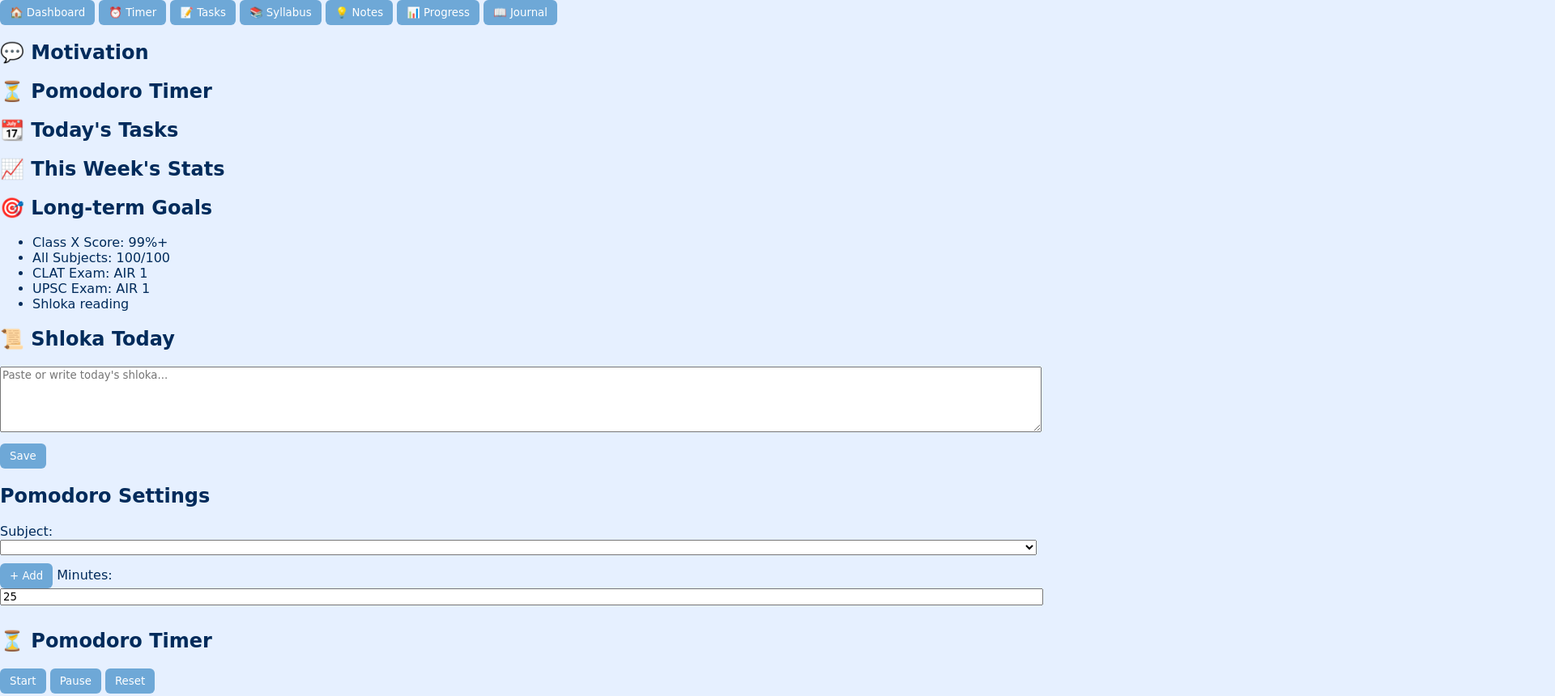
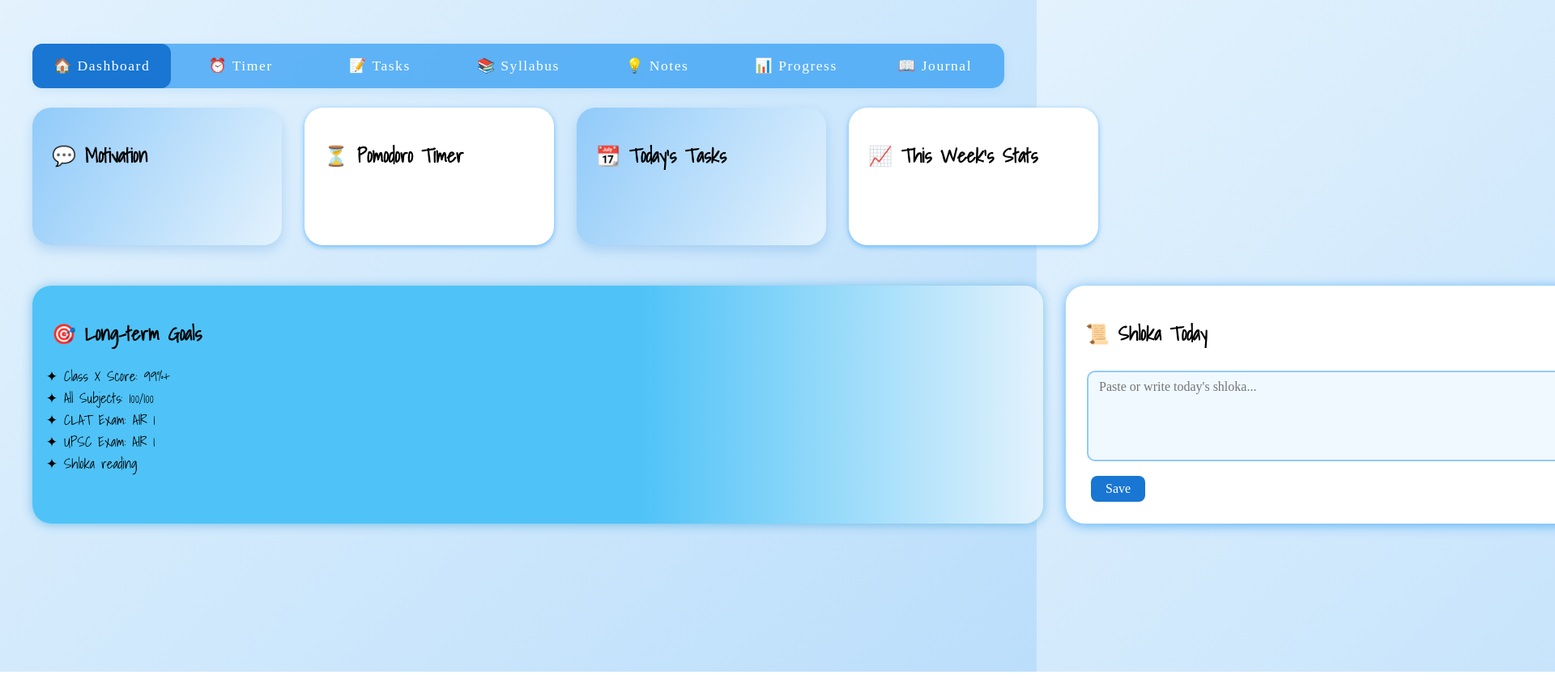
Before and after one commit to vs243-asr/Lakshya, a plain HTML site: page index.html in a window 1280 px wide. Shown: the top 860 px of the page at 81% size, 1920 px wide, since content can reach past the window. After the commit the page ends 830 px from the top, so only its background shows below. Drawn offline with Linux system fonts and the light colour scheme.

Commit message:
Add CSS Style

```diff
--- a/style.css
+++ b/style.css
@@ -1,16 +1,239 @@
-body { margin:0; font-family:'Patrick Hand', cursive; background:#e6f0ff; color:#002b5b;
-  transition: background 0.5s ease;
+
+@import url('https://fonts.googleapis.com/css2?family=Shadows+Into+Light&display=swap');
+/* Replace above with Janice Studies import if you have it */
+
+/* Font fallback for Janice Studies */
+.handwritten {
+  font-family: 'Janice Studies', 'Shadows Into Light', cursive, sans-serif;
 }
-.tab-bar { display:flex; justify-content:space-around; background:#d0e7ff; padding:10px; box-shadow:0 2px 5px rgba(0,0,0,0.1); }
-.tab-button { background:none; border:none; padding:10px 15px; font-size:18px; cursor:pointer; color:#003366; transition: background 0.3s; }
-.tab-button.active, .tab-button:hover { background:#b0d4f1; border-radius:8px; font-weight:bold; }
-.tab-content { display:none; padding:20px; animation:fadeIn 0.5s; }
-.active-tab { display:block; }
-.dashboard-box { border:2px dashed #6ea8d7; background:#f0f8ff; padding:15px; margin-bottom:20px; border-radius:10px; }
-.quote-box { font-size:20px; text-align:center; margin-bottom:20px; animation:fadeInDown 1s; }
-textarea, input, select { width:100%; font-family:'Patrick Hand', cursive; margin-bottom:10px; }
-button { font-family:'Patrick Hand', cursive; cursor:pointer; padding:8px 12px; border:none; background:#6ea8d7; color:white; border-radius:6px; transition:opacity .3s; }
-button:hover { opacity:.8; }
-@keyframes fadeIn { from{opacity:0;} to{opacity:1;} }
-@keyframes fadeInDown { from{opacity:0; transform:translateY(-10px);} to{opacity:1; transform:translateY(0);} }
-#notes-area { display:none; }
+
+body {
+  background: linear-gradient(135deg, #e3f2fd 0%, #bbdefb 100%);
+  margin: 0;
+  padding: 0;
+  min-height: 100vh;
+}
+
+.lakshya-app {
+  max-width: 1200px;
+  margin: 30px auto;
+  padding: 24px;
+}
+
+.nav-tabs {
+  display: flex;
+  justify-content: space-between;
+  background: #2196f3aa;
+  border-radius: 15px;
+  margin-bottom: 24px;
+  box-shadow: 0 3px 11px #64b5f632;
+}
+
+.tab-link {
+  flex: 1;
+  padding: 17px 0;
+  font-size: 1.1em;
+  transition: background 0.2s;
+  background: transparent;
+  border: none;
+  color: #fff;
+  letter-spacing: 1.5px;
+  font-family: inherit;
+  cursor: pointer;
+  border-radius: 12px;
+}
+.tab-link.active, .tab-link:hover {
+  background: #1976d2;
+}
+
+/* --- Tab Structure --- */
+.tab-section {
+  display: none;
+  animation: fadein 0.7s;
+}
+.tab-section.show {
+  display: block;
+}
+
+@keyframes fadein {
+  0% {opacity:0;}
+  100% {opacity:1;}
+}
+
+/* --- Layout ---- */
+.row {
+  display: flex;
+  gap: 28px;
+  margin-bottom: 22px;
+}
+.box {
+  background: #fafcff;
+  border-radius: 23px;
+  box-shadow: 0 7px 20px #03a9f42b;
+  padding: 20px 24px;
+  min-width: 260px;
+  margin-bottom: 18px;
+  flex: 1;
+}
+
+.box.blue {
+  background: linear-gradient(120deg, #90caf9 0%, #e3f2fd 100%);
+  box-shadow: 0 6px 14px #1976d235;
+}
+.box.white {
+  background: #fff;
+  box-shadow: 0 2px 6px #42a5f5bb;
+}
+.box.blue-long, .box.white-long {
+  min-width: 100%;
+  margin: 10px 0 22px 0;
+}
+.box.blue-long {
+  background: linear-gradient(90deg, #4fc3f7 60%, #e3f2fd 100%);
+  box-shadow: 0 1px 13px #0288d172;
+}
+.box.white-long {
+  background: #fff;
+  box-shadow: 0 2px 14px #2196f3aa;
+}
+
+/* --- Widgets --- */
+input, select, textarea {
+  background: #f0f9ff;
+  border: 2px solid #90caf9;
+  color: #083970;
+  border-radius: 10px;
+  padding: 9px 13px;
+  font-size: 1em;
+  margin: 7px 2px;
+  transition: border 0.2s;
+  font-family: inherit;
+}
+input:focus, textarea:focus, select:focus {
+  border-color: #1565c0;
+  outline: none;
+}
+
+label {
+  margin-right: 14px;
+}
+.btn {
+  background: #1976d2;
+  color: #fff;
+  padding: 7px 18px;
+  border: none;
+  border-radius: 8px;
+  font-size: 1em;
+  font-family: inherit;
+  margin: 7px;
+  cursor: pointer;
+  transition: background 0.2s;
+}
+.btn:hover {
+  background: #0d47a1;
+}
+
+textarea {
+  width: 99%;
+  min-height: 38px;
+  resize: vertical;
+}
+
+ul, ol {
+  margin: 0 0 0 15px;
+  padding: 0;
+}
+ul.handwritten, .goals-list {
+  list-style-type: '✦ ';
+  font-size: 1.08em;
+}
+#todo-list {
+  list-style-type: circle;
+}
+#todo-list li {
+  margin-bottom: 7px;
+}
+
+.motivation-quote {
+  font-size: 1.2em;
+  font-weight: bold;
+  color: #1565c0;
+  margin-top: 7px;
+  min-height: 52px;
+}
+
+.progress-bar-wrap {
+  background: #e1e8f2;
+  border-radius: 9px;
+  overflow: hidden;
+  margin: 7px 0 14px 0;
+  height: 18px;
+}
+.progress-bar {
+  background: linear-gradient(90deg, #00b3ff, #5082e6);
+  height: 100%;
+  transition: width 0.5s;
+  border-radius: 9px;
+}
+
+/* Journal Lock */
+#journal-lock {
+  margin: 20px 0;
+}
+#journal-lock input[type="password"] {
+  margin-right: 10px;
+  min-width: 180px;
+}
+#journal-lock #journal-error {
+  color: #b9093a;
+  display: inline-block;
+  font-size: 1em;
+  margin-left: 10px;
+}
+#journal-main {
+  margin-top: 14px;
+}
+#journal-main textarea {
+  height: 120px;
+}
+
+@media (max-width: 900px) {
+  .row {
+    flex-direction: column;
+    gap: 0;
+  }
+  .nav-tabs {
+    flex-direction: column;
+  }
+  .tab-link {
+    font-size: 1.1em;
+    margin-bottom: 2px;
+  }
+  .lakshya-app {
+    padding: 2px;
+  }
+}
+
+canvas {
+  width: 100% !important;
+  border-radius: 8px;
+  background: #e3f2fd;
+  margin-top: 15px;
+}
+
+/* Animations, Transitions, Details */
+#dashboard-pomo-preview, .motivation-quote, .progress-bar, .box {
+  transition: all 0.4s cubic-bezier(.68,-0.55,.27,1.55);
+}
+
+::-webkit-scrollbar {
+  width: 10px;
+  background: #e3f2fd;
+}
+::-webkit-scrollbar-thumb {
+  background: #90caf9;
+  border-radius: 6px;
+}
+
+/* --- Little SVG doodles for "journal" touch (use as you wish in content) --- */
+/* Paste hand-drawn-like SVGs in appropriate spots if desired, or in backgrounds */
```
